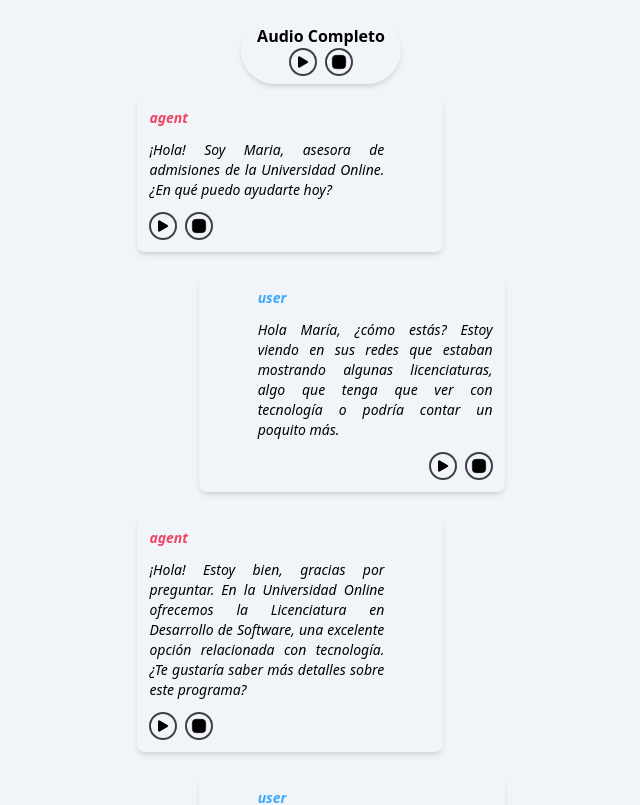
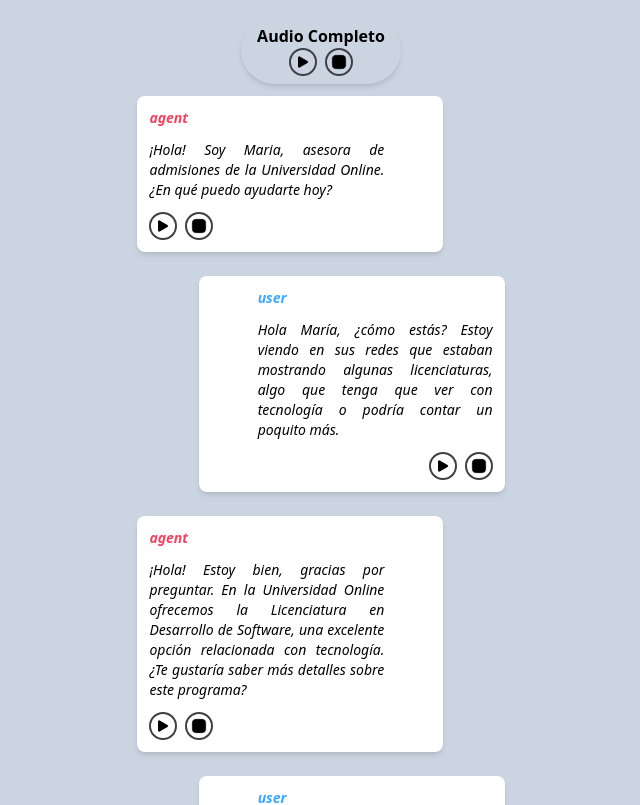
Before and after one commit to Lidbetan/dezure-transcription, a Next.js app: page / in a window 1280 px wide. Shown: the top 805 px of the page, without its empty margins (319-959 px from the left). Built offline with nearby package versions, Linux system fonts and the light colour scheme.

Commit message:
Fixed user translate propertie, added bg-slate-200

```diff
--- a/src/app/components/chatBox.tsx
+++ b/src/app/components/chatBox.tsx
@@ -18,13 +18,13 @@ export default function ChatBox({ msg }: { msg: Itranscripted }) {
 			}
 		>
 			{msg.role === "user" && (
-				<div className="flex flex-col w-10/12 items-end gap-3 p-3 shadow-md hover:-translate-x-0.5 transition ease-in delay-300 hover:shadow-lg rounded-lg">
+				<div className=" bg-white flex flex-col w-10/12 items-end gap-3 p-3 shadow-md hover:translate-x-2 transition ease-in delay-300 hover:shadow-lg rounded-lg">
 					<UserMsg msg={msg} />
 					<PartialAudio audio={audioFile} start={msg.start} end={msg.end} />
 				</div>
 			)}
 			{msg.role === "agent" && (
-				<div className="flex flex-col w-10/12 items-start gap-3 p-3 shadow-md hover:-translate-x-2 transition ease-in delay-300 hover:shadow-lg rounded-lg">
+				<div className=" bg-white flex flex-col w-10/12 items-start gap-3 p-3 shadow-md hover:-translate-x-2 transition ease-in delay-300 hover:shadow-lg rounded-lg">
 					<AgentMsg msg={msg} />
 					<PartialAudio audio={audioFile} start={msg.start} end={msg.end} />
 				</div>
--- a/src/app/layout.tsx
+++ b/src/app/layout.tsx
@@ -16,7 +16,7 @@ export default function RootLayout({
 }>) {
 	return (
 		<html lang="en">
-			<body className={inter.className && "w-11/12 mx-auto bg-slate-100"}>
+			<body className={inter.className && "w-11/12 mx-auto bg-slate-300"}>
 				{children}
 			</body>
 		</html>
```
